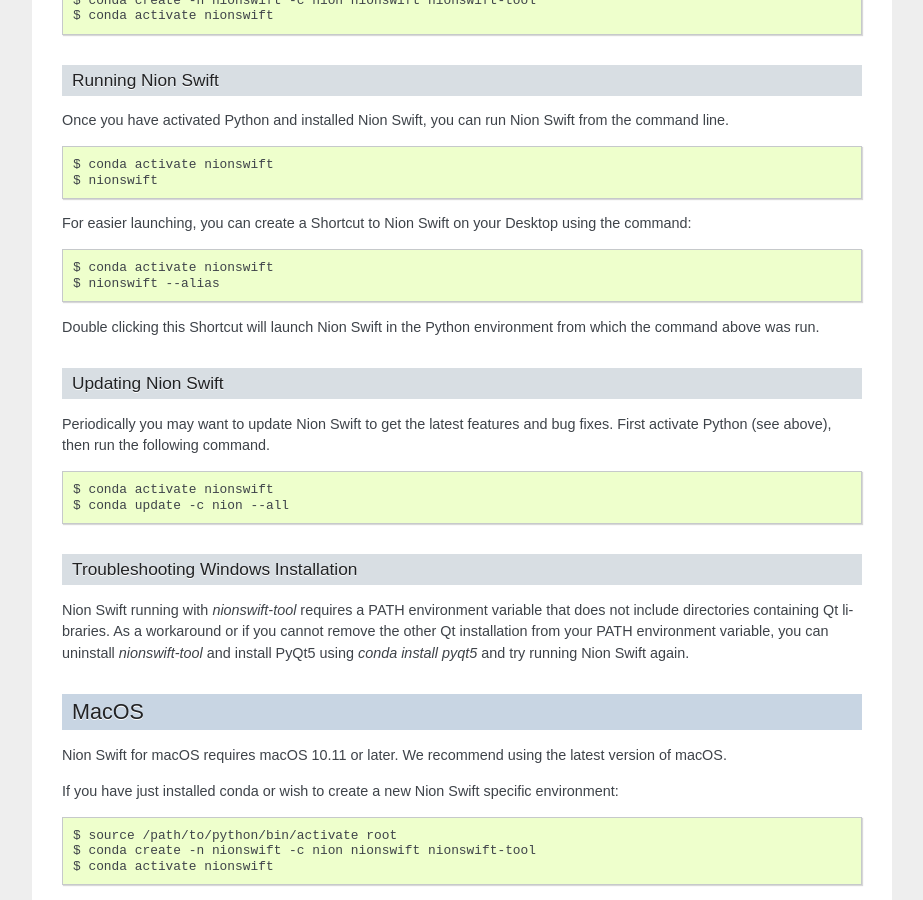
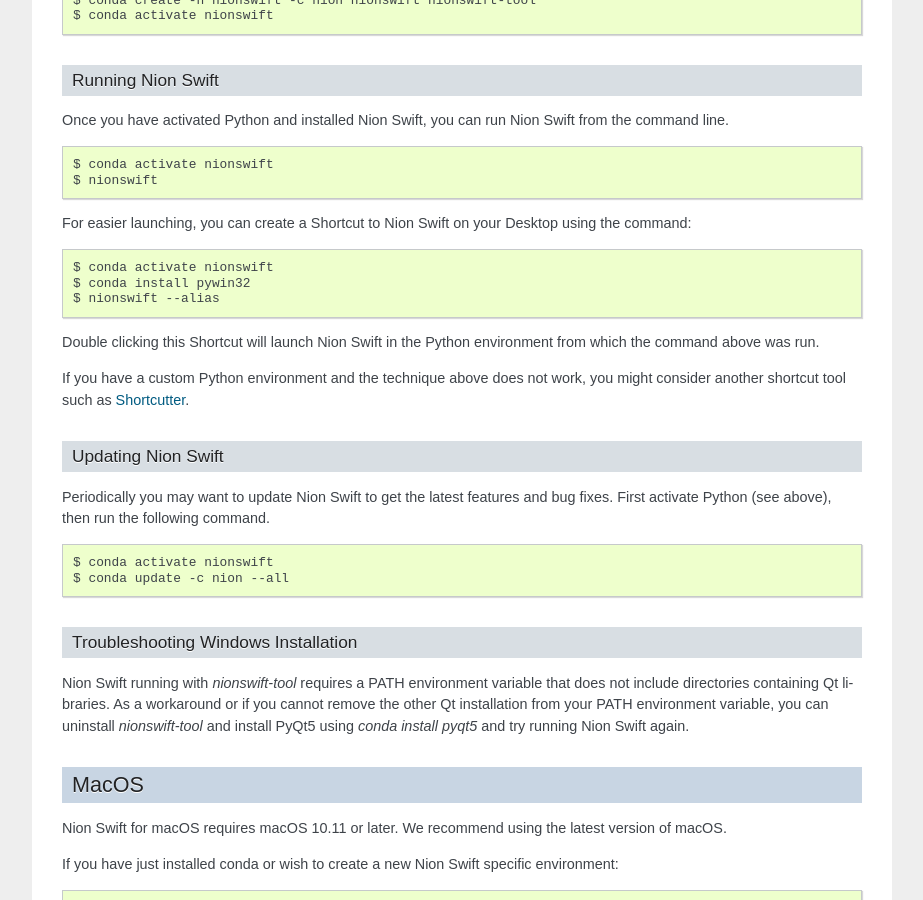
Before and after one commit to nion-software/nionswift, a Sphinx documentation site: the page built from docs/installation.rst, in a window 1280 px wide and 900 px high, scrolled down 1797 px. Shown: the whole window, without its empty margins (198-1121 px from the left). Built offline with Sphinx 7.4.7, drawn with Linux system fonts in a browser that asks for light colours.

Commit message:
Update shortcut documentation.

```diff
--- a/docs/installation.rst
+++ b/docs/installation.rst
@@ -82,9 +82,12 @@ Once you have activated Python and installed Nion Swift, you can run Nion Swift
 For easier launching, you can create a Shortcut to Nion Swift on your Desktop using the command::
 
     $ conda activate nionswift
+    $ conda install pywin32
     $ nionswift --alias
 
 Double clicking this Shortcut will launch Nion Swift in the Python environment from which the command above was run.
+
+If you have a custom Python environment and the technique above does not work, you might consider another shortcut tool such as `Shortcutter <https://github.com/kiwi0fruit/shortcutter>`_.
 
 Updating Nion Swift
 +++++++++++++++++++
```
